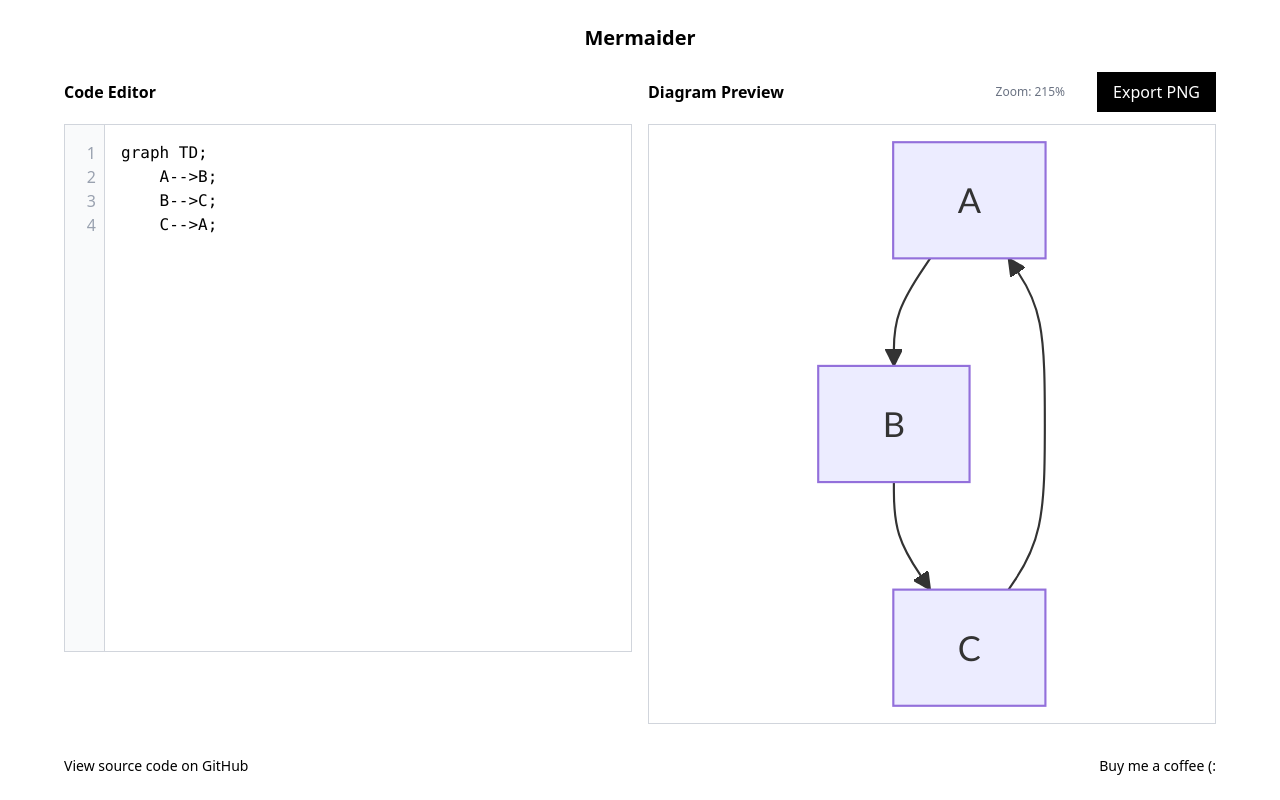
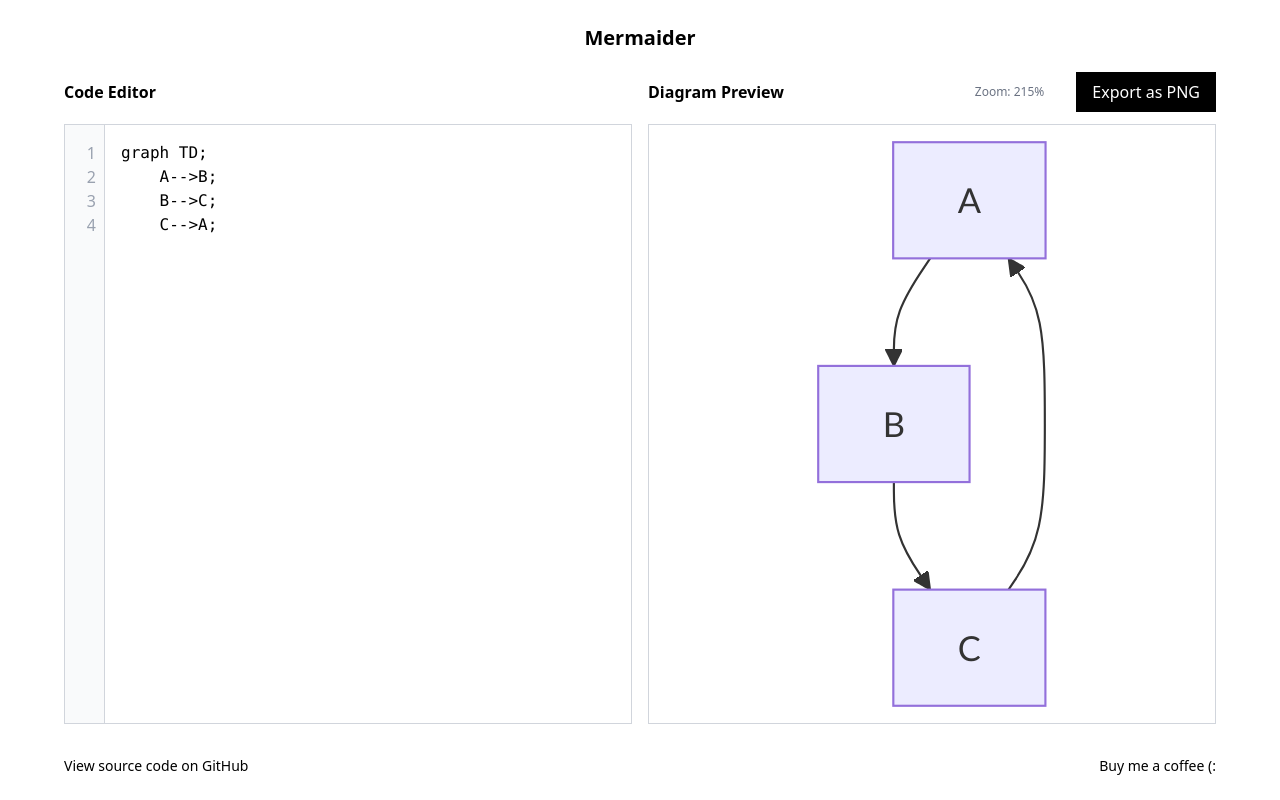
Before and after one commit to nathanclairmonte/mermaider, a Svelte app: page / in a window 1280 px wide. Built offline with nearby package versions, Linux system fonts and the light colour scheme.

Commit message:
update code editor box height

```diff
--- a/src/App.svelte
+++ b/src/App.svelte
@@ -241,7 +241,7 @@
         </div>
 
         <div
-          class="mt-2 min-h-16 max-h-40 overflow-auto wrap-break-word text-red-500 text-sm shrink-0"
+          class="max-h-40 overflow-auto wrap-break-word text-red-500 text-sm shrink-0"
         >
           {errorMessage}
         </div>
@@ -263,7 +263,7 @@
               onclick={handleExportPNG}
               class="bg-black text-white px-4 py-2 hover:cursor-pointer hover:bg-black/90"
             >
-              Export PNG
+              Export as PNG
             </button>
           </div>
         </div>
```
